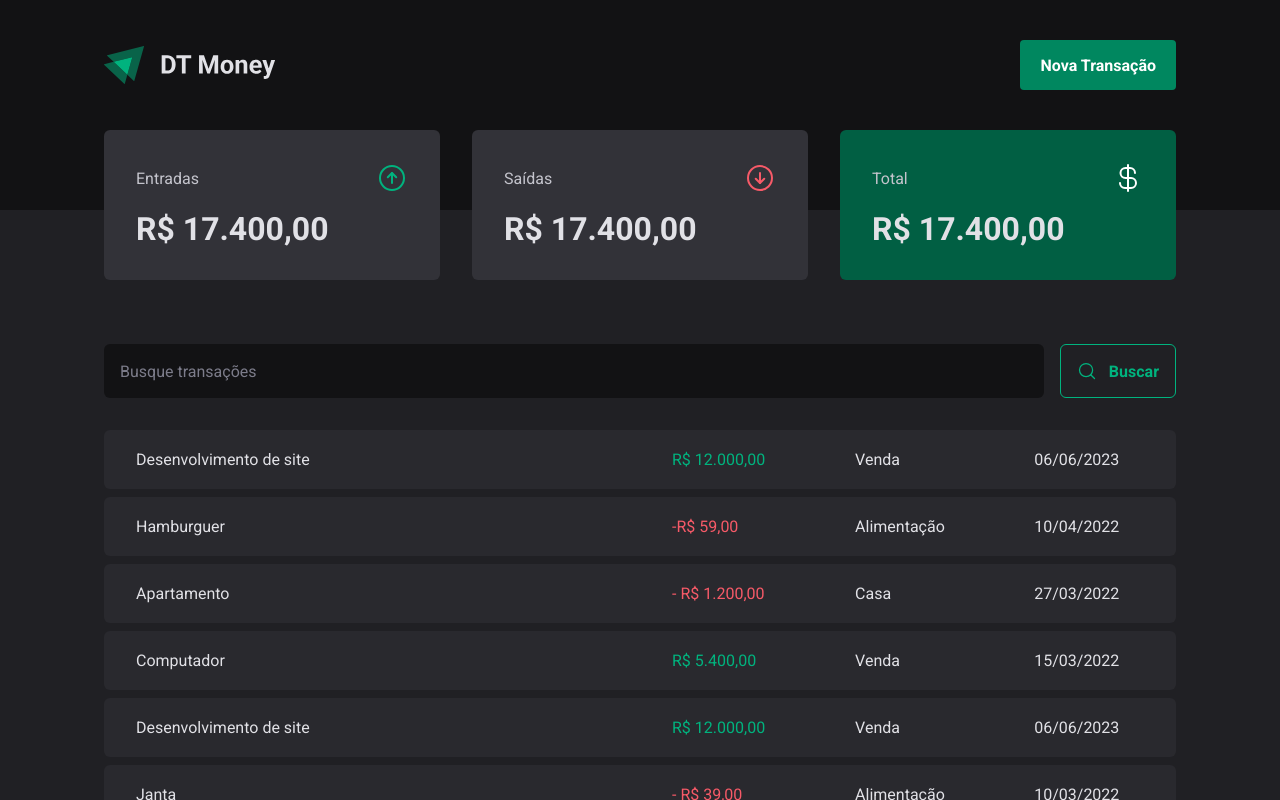
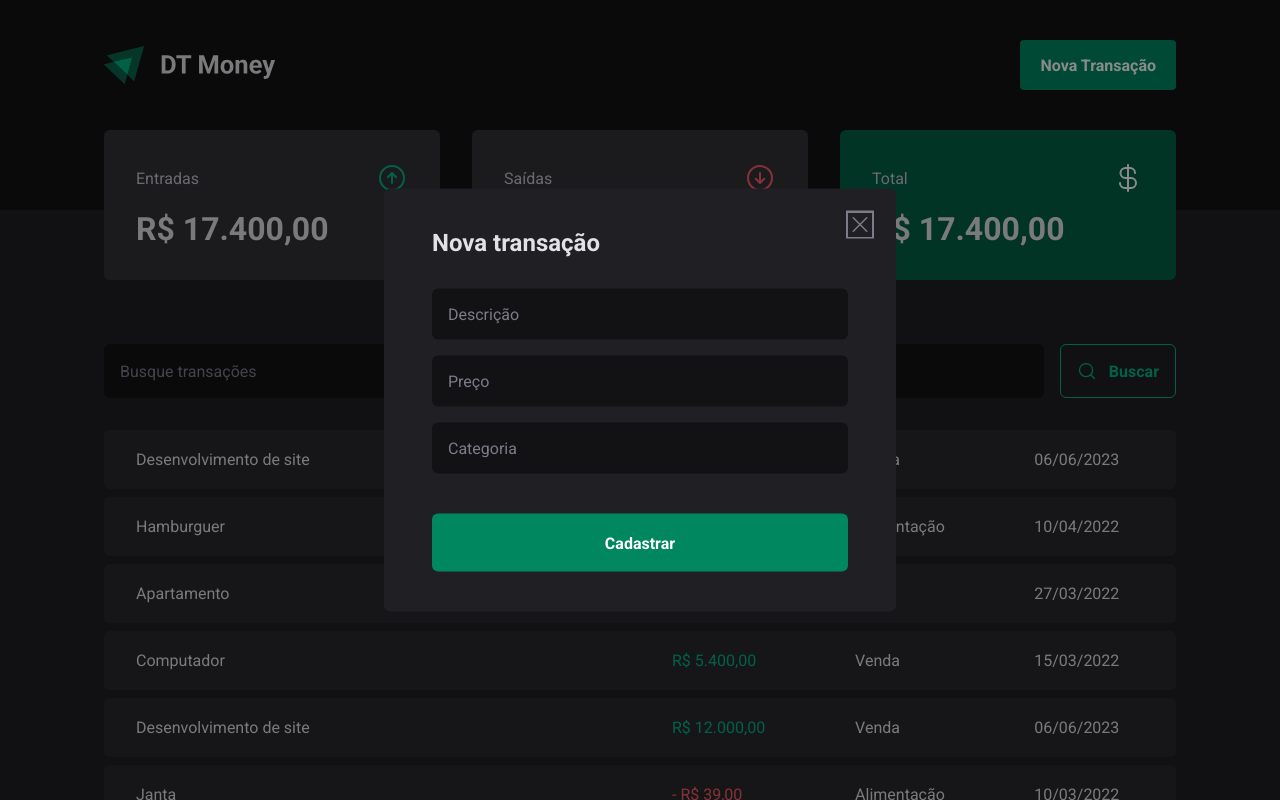
Before and after one commit to Wesley-Medeiros/DT-Money, a React (Vite) app: page / in a window 1280 px wide. Both pictures are taken after a click on the button "Nova Transação". Shown: the top 800 px of the page. Built offline with nearby package versions, Linux system fonts and the light colour scheme.

Commit message:
finished visual modal

```diff
--- a/src/Components/Header/index.tsx
+++ b/src/Components/Header/index.tsx
@@ -1,6 +1,7 @@
 import { HeaderContainer, HeaderContent, NewTransactionButton } from "./styles"
 import Logo from "../../assets/Logo.svg"
 import * as Dialog from "@radix-ui/react-dialog"
+import NewTransactionsModal from "../NewTransactionsModal"
 
 function Header() {
   return(
@@ -13,15 +14,7 @@
             <NewTransactionButton>Nova Transação</NewTransactionButton>
           </Dialog.Trigger>
 
-          <Dialog.Portal>
-            <Dialog.Overlay />
-
-            <Dialog.Content>
-              <Dialog.Title>Nova transação</Dialog.Title>
-
-              <Dialog.Close />
-            </Dialog.Content>
-          </Dialog.Portal>
+          <NewTransactionsModal />
         </Dialog.Root>
       </HeaderContent>
     </HeaderContainer>
--- /dev/null
+++ b/src/Components/NewTransactionsModal/index.tsx
@@ -0,0 +1,32 @@
+import * as Dialog from "@radix-ui/react-dialog"
+import { CloseButton, Content, Overlay } from "./styles"
+import { X } from "phosphor-react"
+
+function NewTransactionsModal() {
+  return(
+    <Dialog.Portal>
+            <Overlay />
+
+            <Content>
+              <Dialog.Title>Nova transação</Dialog.Title>
+
+              <CloseButton>
+                <X size={24} />
+              </CloseButton>
+
+              <form action="">
+                <input type="text" placeholder="Descrição" required />
+                <input type="number" placeholder="Preço" required />
+                <input type="text" placeholder="Categoria" required />
+
+                <button type="submit">
+                  Cadastrar
+                </button>
+              </form>
+
+            </Content>
+          </Dialog.Portal>
+  )
+}
+
+export default NewTransactionsModal
--- /dev/null
+++ b/src/Components/NewTransactionsModal/styles.ts
@@ -0,0 +1,68 @@
+import styled from "styled-components";
+import * as Dialog from "@radix-ui/react-dialog";
+
+export const Overlay = styled(Dialog.Overlay)`
+  position: fixed;
+  width: 100vw;
+  height: 100vh;
+  inset: 0;
+  background: #00000075;
+`;
+
+export const Content = styled(Dialog.Content)`
+  min-width: 32rem;
+  border-radius: 6px;
+  padding: 2.5rem 3rem;
+  background: ${props => props.theme["gray-800"]};
+
+  position: fixed;
+  top: 50%;
+  left: 50%;
+  transform: translate(-50%, -50%);
+
+  form {
+    margin-top: 2rem;
+    display: flex;
+    flex-direction: column;
+    gap: 1rem;
+
+    input {
+      border-radius: 6px;
+      border: 0;
+      background: ${props => props.theme["gray-900"]};
+      color: ${props => props.theme["gray-300"]};
+      padding: 1rem;
+
+      &::placeholder {
+        color: ${props => props.theme["gray-500"]};
+      }
+    }
+
+    button[type="submit"] {
+      height: 58px;
+      border: 0;
+      background: ${props => props.theme["green-500"]};
+      color: ${props => props.theme.white};
+      font-weight: bold;
+      padding: 0 1.25rem;
+      border-radius: 6px;
+      margin-top: 1.5rem;
+
+      &:hover {
+        background: ${props => props.theme["green-700"]};
+        transition: background-color 0.3s;
+      }
+    }
+  }
+`;
+
+export const CloseButton = styled(Dialog.Close)`
+  position: absolute;
+  background: transparent;
+  border: 0;
+  top: 1.5rem;
+  right: 1.5rem;
+  line-height: 0;
+  cursor: pointer;
+  color: ${props => props.theme["gray-500"]};
+`;
```
